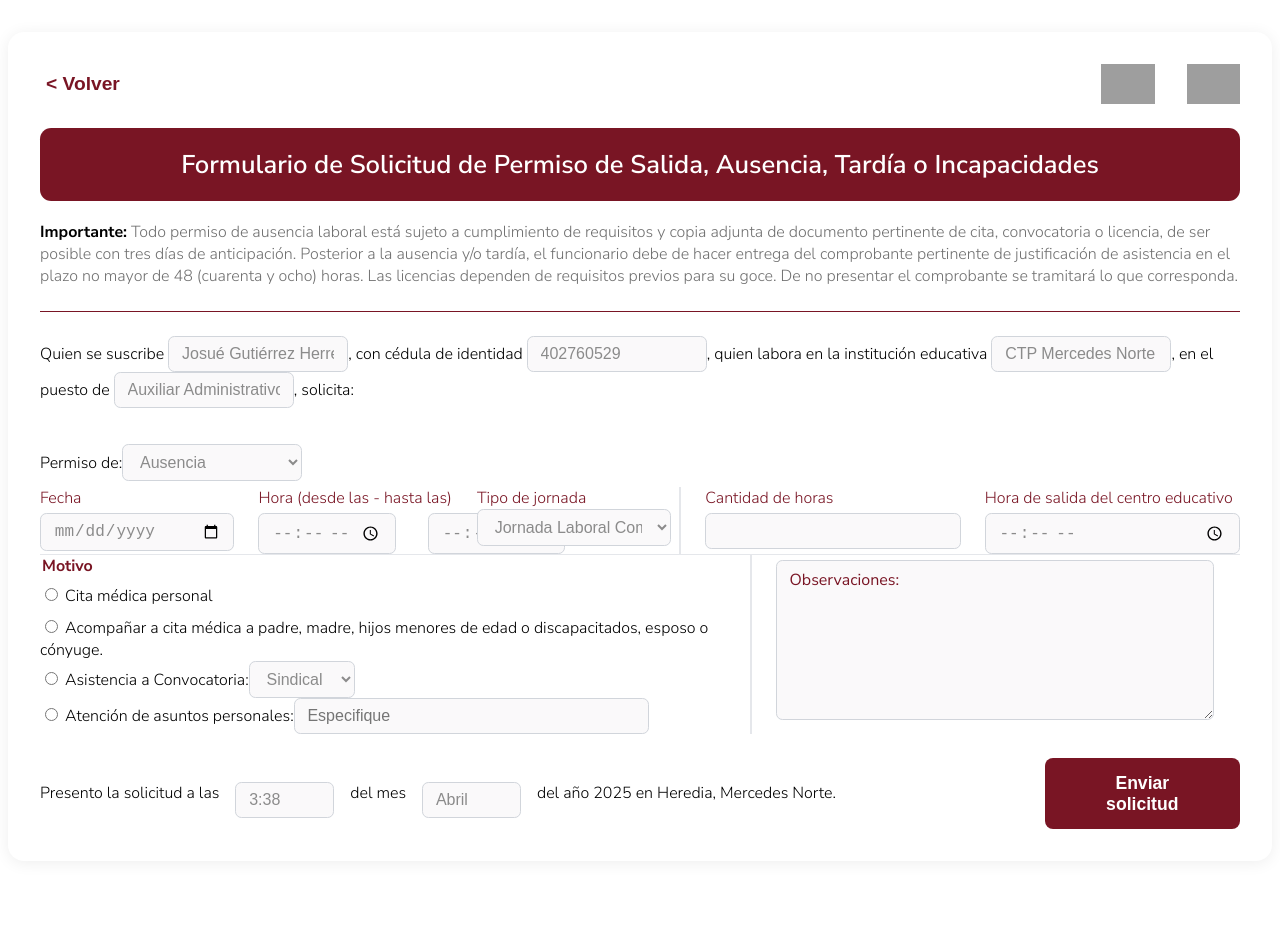
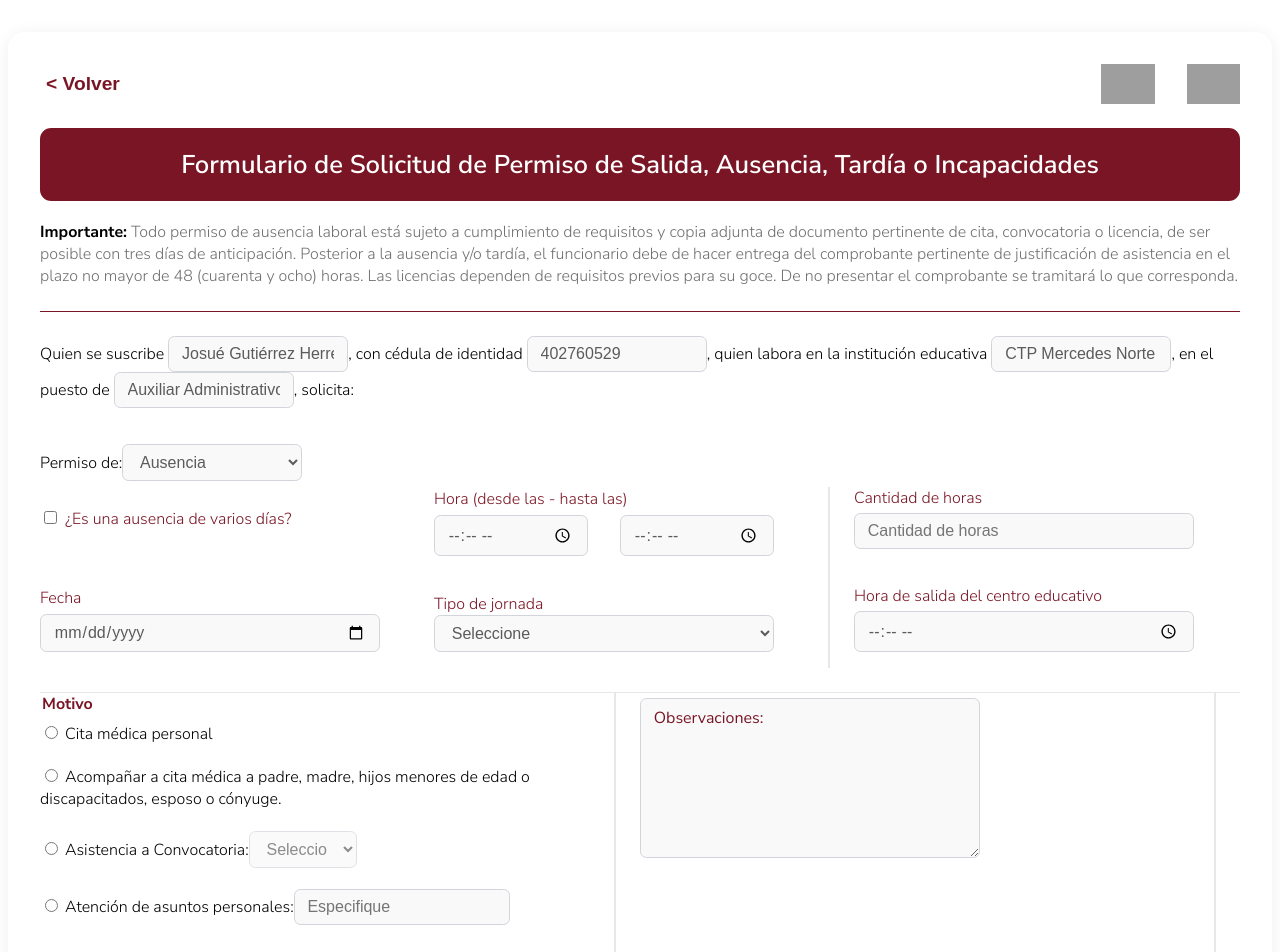
Before and after one commit to JosDev26/mipp-web, a Next.js app: page /permissionform in a window 1280 px wide. Shown: the top 952 px of the page. Before the commit the page ends 893 px from the top, so only its background shows below. Built offline with nearby package versions, Linux system fonts and the light colour scheme; grey boxes are pictures that could not be loaded.

Commit message:
form permisos

```diff
--- a/src/app/permissionform/page.js
+++ b/src/app/permissionform/page.js
@@ -1,7 +1,30 @@
-import React from "react";
+"use client";
+import React, {useState} from "react";
 import sheet from "../permissionform/permission.css";
 
 export default function PermissionForm() {
+    const today = new Date();
+    today.setDate(today.getDate() + 3);
+    const minDate = today.toISOString().split("T")[0];
+
+    const maxDateObj = new Date(today);
+    maxDateObj.setFullYear(today.getFullYear() + 1);
+    const maxDate = maxDateObj.toISOString().split("T")[0];
+
+    const [fecha, setFecha] = useState("");
+    const [horaDesde, setHoraDesde] = useState("");
+    const [horaHasta, setHoraHasta] = useState("");
+    const [jornada, setJornada] = useState("");
+    const [cantidadHoras, setCantidadHoras] = useState("");
+    const [horaSalida, setHoraSalida] = useState("");
+    const [motivo, setMotivo] = useState("");
+    const [motivoExtra, setMotivoExtra] = useState("");
+    const [observaciones, setObservaciones] = useState("");
+
+    const [variosDias, setVariosDias] = useState(false);
+    const [fechaInicio, setFechaInicio] = useState("");
+    const [fechaFin, setFechaFin] = useState("");
+
     return (
     <div className="permission-form-container">
         <header className="permission-header">
@@ -41,19 +64,77 @@ export default function PermissionForm() {
         <div className="form-row" id="date-time-section">
             <div className="row">
                 <label>
-                Fecha
-                <input type="date" />
+                    <input
+                        type="checkbox"
+                        checked={variosDias}
+                        onChange={e => setVariosDias(e.target.checked)}
+                        style={{ marginRight: "0.5rem" }}
+                    />
+                    ¿Es una ausencia de varios días?
                 </label>
+                {!variosDias ? (
+                    <label>
+                        Fecha
+                        <input
+                            type="date"
+                            min={minDate}
+                            max={maxDate}
+                            placeholder="Seleccione una fecha"
+                            onChange={e => setFecha(e.target.value)}
+                            className={fecha ? "filled" : ""}
+                            value={fecha}
+                        />
+                    </label>
+                ) : (
+                    <>
+                    <div className="date-range-group">
+                        <label>
+                            Fecha inicio
+                            <input
+                                type="date"
+                                min={minDate}
+                                max={maxDate}
+                                placeholder="Desde"
+                                onChange={e => setFechaInicio(e.target.value)}
+                                className={fechaInicio ? "filled" : ""}
+                                value={fechaInicio}
+                            />
+                        </label>
+                        <label>
+                            Fecha fin
+                            <input
+                                type="date"
+                                min={fechaInicio || minDate}
+                                max={maxDate}
+                                placeholder="Hasta"
+                                onChange={e => setFechaFin(e.target.value)}
+                                className={fechaFin ? "filled" : ""}
+                                value={fechaFin}
+                                disabled={!fechaInicio}
+                            />
+                        </label>
+                    </div>
+                    </>
+                )}
+            </div>
+            <div className="row">
                 <label>
                 Hora (desde las - hasta las)
                 <div className="time-inputs">
-                    <input type="time" placeholder="Desde las" />
-                    <input type="time" placeholder="Hasta las" />
+                    <input type="time" placeholder="Desde las" value={horaDesde}
+                                onChange={e => setHoraDesde(e.target.value)}
+                                className={horaDesde ? "filled" : ""} />
+                    <input type="time" placeholder="Hasta las" value={horaHasta}
+                                onChange={e => setHoraHasta(e.target.value)}
+                                className={horaHasta ? "filled" : ""} />
                 </div>
                 </label>
                 <label>
                 Tipo de jornada
-                <select>
+                <select value={jornada} placeholder="Seleccione"
+                            onChange={e => setJornada(e.target.value)}
+                            className={jornada ? "filled" : ""}>
+                    <option value="">Seleccione</option>
                     <option>Jornada Laboral Completa</option>
                     <option>Media Jornada</option>
                 </select>
@@ -62,11 +143,18 @@ export default function PermissionForm() {
             <div className="row" id="hours-section">
                 <label>
                 Cantidad de horas
-                <input type="number" min="0" />
+                <input type="number"
+                            min="0"
+                            placeholder="Cantidad de horas"
+                            value={cantidadHoras}
+                            onChange={e => setCantidadHoras(e.target.value)}
+                            className={cantidadHoras ? "filled" : ""} />
                 </label>
                 <label>
                 Hora de salida del centro educativo
-                <input type="time" />
+                <input type="time" placeholder="Hora de salida del colegio" value={horaSalida}
+                            onChange={e => setHoraSalida(e.target.value)}
+                            className={horaSalida ? "filled" : ""}/>
                 </label>
             </div>
         </div>
@@ -75,27 +163,44 @@ export default function PermissionForm() {
                 <legend>Motivo</legend>
                 <div className="radio-group">
                     <label>
-                    <input type="radio" name="motivo" /> Cita médica personal
+                    <input type="radio" name="motivo" value="Cita médica personal"
+                                checked={motivo === "Cita médica personal"}
+                                onChange={e => setMotivo(e.target.value)} /> Cita médica personal
                     </label>
                     <label>
-                    <input type="radio" name="motivo" /> Acompañar a cita médica a padre, madre, hijos menores de edad o discapacitados, esposo o cónyuge.
+                    <input type="radio" name="motivo" value="Acompañar"
+                                checked={motivo === "Acompañar"}
+                                onChange={e => setMotivo(e.target.value)} /> Acompañar a cita médica a padre, madre, hijos menores de edad o discapacitados, esposo o cónyuge.
                     </label>
                     <label>
-                    <input type="radio" name="motivo" /> Asistencia a Convocatoria:
-                    <select>
+                    <input type="radio" name="motivo" value="Convocatoria"
+                                checked={motivo === "Convocatoria"}
+                                onChange={e => setMotivo(e.target.value)} /> Asistencia a Convocatoria:
+                    <select value={motivoExtra}
+                                onChange={e => setMotivoExtra(e.target.value)}
+                                className={motivo === "Convocatoria" && motivoExtra ? "filled" : ""}
+                                disabled={motivo !== "Convocatoria"}>
+                        <option value="">Seleccione</option>
                         <option>Sindical</option>
                         <option>Otra</option>
                     </select>
                     </label>
                     <label>
-                    <input type="radio" name="motivo" /> Atención de asuntos personales:
-                    <input type="text" placeholder="Especifique" />
+                    <input type="radio" name="motivo" value="Asuntos personales"
+                                checked={motivo === "Asuntos personales"}
+                                onChange={e => setMotivo(e.target.value)} /> Atención de asuntos personales:
+                    <input type="text" placeholder="Especifique" value={motivoExtra}
+                                onChange={e => setMotivoExtra(e.target.value)}
+                                className={motivo === "Asuntos personales" && motivoExtra ? "filled" : ""}
+                                disabled={motivo !== "Asuntos personales"} />
                     </label>
                 </div>
             </fieldset>
             <div className="form-row" id="observations-section">
                 <label>
-                <textarea placeholder="Observaciones:"></textarea>
+                <textarea placeholder="Observaciones:" value={observaciones}
+                    onChange={e => setObservaciones(e.target.value)}
+                    className={observaciones ? "filled" : ""}></textarea>
                 </label>
             </div>
             <div className="hours-observations-group">
--- a/src/app/permissionform/permission.css
+++ b/src/app/permissionform/permission.css
@@ -87,16 +87,38 @@ body {
 .row {
     display: flex;
     flex-wrap: wrap;
-    gap: 1.5rem;
-    align-items: flex-start;
+    gap: 1.2rem 2rem; /* vertical y horizontal */
+    align-items: flex-end;
+    width: 100%;
 }
 
 .form-row label,
 .form-row span {
-    flex: 1 1 2.5vw;
-    min-width: 10px;
+    flex: 1 1 320px;
+    min-width: 180px;
+    max-width: 340px;
     font-size: 1rem;
+    margin-bottom: 1rem;
 }
+
+.date-range-group {
+    display: flex;
+    gap: 1.2rem;
+    width: 100%;
+}
+.date-range-group label {
+    flex: 1 1 180px;
+    min-width: 150px;
+    max-width: 220px;
+}
+
+input.filled,
+select.filled,
+textarea.filled {
+    background-color: #ffffff !important;
+    color: #440c15 !important;
+}
+
 #date-time-section {
     display: flex;
     align-content: center;
@@ -119,7 +141,7 @@ input[type="text"], select {
     font-size: 1rem;
     box-sizing: border-box;
     background: #faf9fa;
-    color: #8b8b8b;
+    color: #5b5b5b;
     align-self: center;
 }
 textarea {
@@ -140,6 +162,7 @@ textarea {
 input[type="number"],
 input[type="date"],
 input[type="time"]{
+    font-family: 'Nanito Sans', sans-serif;
     width: 100%;
     padding: 0.5rem 0.8rem;
     border: 1px solid #d1d5db;
@@ -148,13 +171,15 @@ input[type="time"]{
     margin-top: 0.3rem;
     box-sizing: border-box;
     background: #faf9fa;
-    color: #8B8B8B;
+    color: #5b5b5b;
 }
 
 .form-section {
     display: flex;
     width: 100%;
     border-top: 1px solid #e5e7eb;
+    gap: 2rem; /* Espacio entre Motivo y Observaciones */
+    margin-top: 1.5rem;
 }
 
 textarea {
@@ -181,14 +206,21 @@ legend {
 .radio-group {
     display: flex;
     flex-direction: column;
+    width: 100%;
+    gap: 0.3rem;
 }
 
 .radio-group input[type="text"] {
-    width: 50%;
+    width: 40%;
 }
 
 .radio-group select {
-    width: 15%;
+    width: 20%;
+}
+
+.radio-group label {
+    max-inline-size: 100%;
+    max-height: min-content;
 }
 
 /* Agrupa ambos en un contenedor */
@@ -206,11 +238,20 @@ legend {
     margin-top: 0; /* Elimina margen superior */
     margin-bottom: 0; /* Elimina margen inferior */
 }
+
+fieldset.form-row,
 #observations-section {
-    width: 40%;
-    /* Si está dentro de un grupo, asegúrate que el grupo también tenga width: 100% */
-    max-width: none; /* Elimina cualquier restricción de ancho */
+    flex: 1 1 0;
+    min-width: 0px;
+    max-width: 100%;
+    margin: 0;
     box-sizing: border-box;
+}
+
+#observations-section {
+    display: flex;
+    flex-direction: column;
+    justify-content: flex-start;
 }
 
 #observations-section ::placeholder{
@@ -233,15 +274,27 @@ legend {
 .submit-button:hover {
     background: #5e111d;
 }
-.form-end, .form-end span{
+
+.form-end {
     display: flex;
     flex-direction: row;
+    align-items: end;
+    width: 100%;
+    justify-content: flex-end;
     gap: 1rem;
     margin-top: 1.5rem;
 }
+
+.form-end span {
+    flex: 1;
+    text-align: right; /* <-- Esto alinea el texto a la derecha */
+    display: inline-block;    /* <-- Cambia a block para que text-align funcione bien */
+    margin-top: 0;
+    gap: 1rem;
+}
 .form-end input[type="text"] {
-    width: 10%;
-    align-items: start;
+    width: auto;
+    min-width: 60px;
 }
 
 @media (max-width: 900px) {
```
